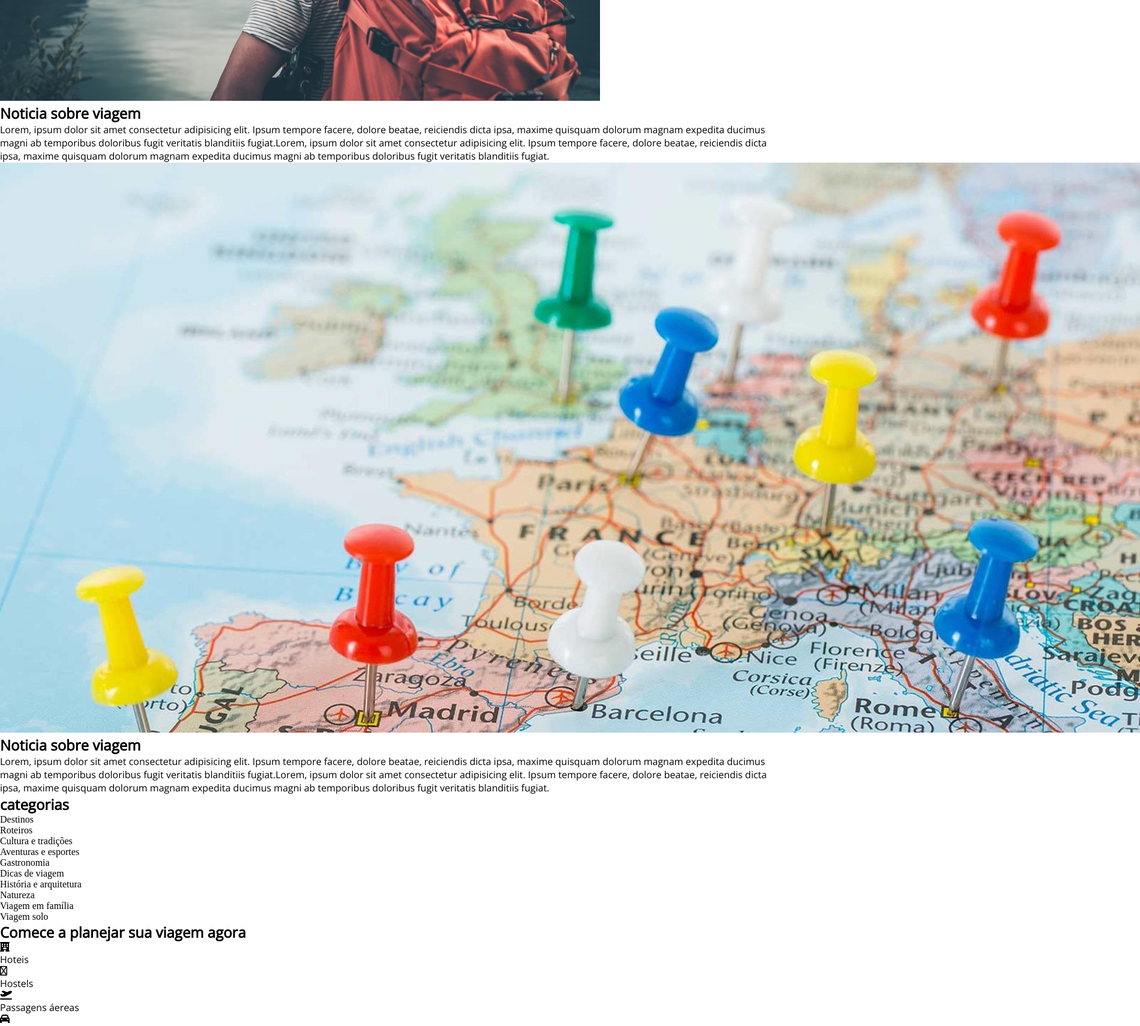
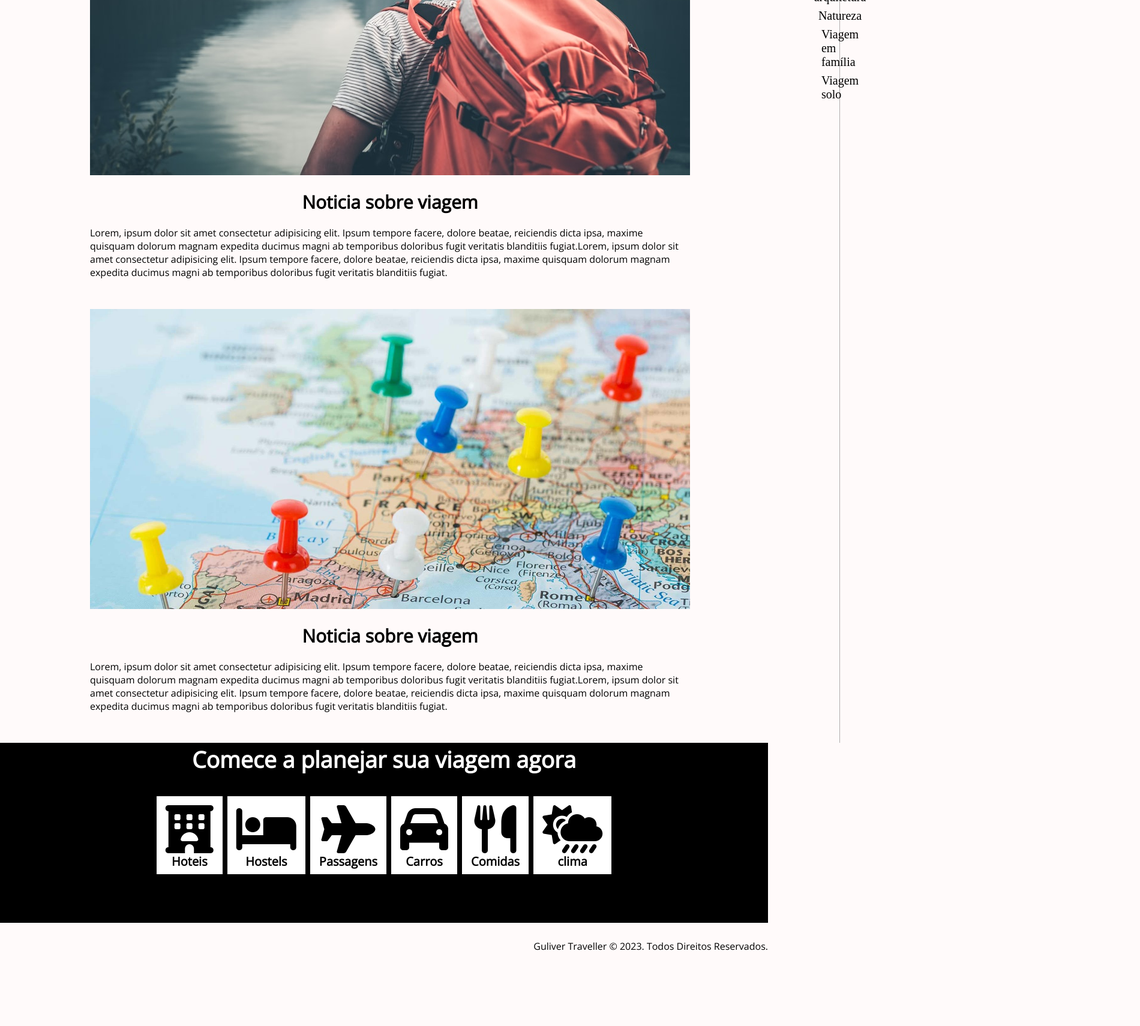
Before and after one commit to Guiloou/Traveller, a plain HTML site: page index.html in a window 1280 px wide. Shown: the part 1060-2770 px from the top of the page at 60% size, 1900 px wide, since content can reach past the window. After the commit the page ends 2648 px from the top, so only its background shows below. Drawn offline with nearby package versions, Linux system fonts and the light colour scheme.

Commit message:
finished project

```diff
--- a/css/style.css
+++ b/css/style.css
@@ -5,10 +5,22 @@
     margin: 0;
     padding: 0;
     box-sizing: border-box;
+
+
 }
 
-a {
+body{
+    background-color: #FFFAFA
+}
+
+a:visited, a:active, a {
+    color: #000;
     text-decoration: none;
+    font-size: 20px;
+}
+
+a:hover{
+    color: #973e3e;
 }
 
 h1 {
@@ -19,3 +31,145 @@ h1 {
 p, h2 {
     font-family: 'Open Sans', sans-serif;
 }
+
+.cabecalho {
+    width: 100%;
+    height: 80px;
+    display: flex;
+    justify-content: space-between;
+
+}
+
+.titulo_logo{
+
+    width: 200px;
+    margin:20px;
+
+}
+
+.menu{
+
+    margin:30px;
+
+}
+.menu a {
+    margin: 0 12px;
+}
+
+.banner {
+    width: 100%;
+    height: 280px;
+
+}
+
+.why {
+    text-align: center;
+    font-size: 30px;
+    margin-top: 20px;
+    margin-bottom: 20px;
+
+}
+
+.text-why {
+    font-size: 15px;
+    margin: 20px 50px 50px 50px;
+
+}
+
+.news-box {
+    border-right: 1px solid rgba(0, 0, 0, 0.308);
+    width: 1400px;
+    float: left;
+
+
+}
+
+.news {
+
+    width: 1000px;
+    margin: 50px 150px;
+
+
+
+}
+
+.img-news {
+    width: 1000px;
+
+}
+
+.categ {
+
+    height: 400px;
+    display: flex;
+    flex-direction: column;
+    align-items: center;
+
+}
+
+.categ a{
+
+    font-size: 20px;
+    margin: 4px 0;
+}
+
+.categ h2{
+
+    padding: 20px;
+    font-size: 30px;
+}
+
+/* Comece a planejar */
+
+.planning{
+    background-color:#000;
+    width: 100%;
+    height: 300px;
+    display: flex;
+    flex-direction: column;
+    align-items: center;
+    border: 2px solid #000;
+
+
+}
+
+.list_planning_box {
+    display: flex;
+    margin-top: 32px;
+}
+
+.planning_title{
+    font-size: 25px;
+    color: #fff ;
+
+}
+
+.planning_box{
+    background-color: #fff;
+    padding: 15px;
+    border: 4px solid #000;
+    text-align:center ;
+
+}
+
+.icon{
+    font-size: 80px;
+    color: #000;
+}
+
+.planning_text{
+    height: 20px;
+    font-weight: bold;
+    color: #000;
+
+}
+
+.foot {
+    width: 100%;
+    height: 50px;
+    text-align: end;
+    display: flex;
+    justify-content: flex-end;
+    align-items: flex-end;
+
+}
--- a/index.html
+++ b/index.html
@@ -18,114 +18,151 @@
     <header>
         <div class="cabecalho">
 
-            <div>
-                <h1 class="titulo_logo">Traveller</h1>
+            <div class="titulo_logo">
+                <h1>Traveller</h1>
             </div>
 
-            <div>
 
-                <nav>
+            <nav class="menu">
                 <a href="">Inicio</a>
-                    <a href="">Minhas viagens</a>
-                    <a href="">Comece por aqui</a>
+                <a href="" class="menu_dec">Minhas viagens</a>
+                <a href="#planning" class="menu_dec">Comece por aqui</a>
             </nav>
-            </div>
+
+
         </div>
 
 
         <!-- Banner -->
         <div>
 
-            <img src="./images/Travel_banner.png" alt="Comer, dormir e viajar">
+            <img src="./images/Travel_banner.png" alt="Comer, dormir e viajar" class="banner">
 
         </div>
     </header>
     <!-- Porque viajar -->
     <div>
 
-        <h2>Porque viajar?</h2>
+        <h2 class="why">Por que viajar?</h2>
 
-        <p>Lorem ipsum dolor sit amet consectetur adipisicing elit. Quos ullam, reiciendis laboriosam, facere delectus
-            debitis ipsam molestias ratione iure est similique uidem ea! Sapiente obcaecati eveniet soluta impedit
-            repudiandae ipsa!</p>
+        <p class="text-why">Lorem ipsum dolor sit, amet consec tetur adipisicing elit. Doloremque perspiciatis fugit
+            explicabo reprehenderit cumque eos incidunt, accusamus dicta magni dolorem, aspernatur animi ab? Aliquid sed
+            et nam animi, necessitatibus iure corrupti omnis quaerat culpa numquam dignissimos accusamus repudiandae
+            debitis. Quisquam, veniam vel soluta tenetur porro illum doloremque veritatis nobis atque, aliquid
+            perspiciatis. Ipsum, facilis harum doloribus in possimus aperiam officiis quibusdam consequatur nihil
+            incidunt dolorem laborum! Repellendus repudiandae blanditiis sequi ab animi voluptates amet, ipsa voluptas!
+            Minus dolorum quos, saepe atque error et tenetur incidunt! Nostrum reiciendis perferendis enim, officiis
+            sequi debitis dolorem corrupti officia quod maxime labore aspernatur. Exercitationem, iure nemo corporis sit
+            modi quae. Laborum distinctio nihil nemo, illo quod odio enim placeat quasi, totam voluptatum impedit libero
+            et numquam. Molestiae, repudiandae sapiente! Dolores, excepturi repudiandae alias exercitationem culpa nulla
+            doloremque magnam aut. Quidem, reprehenderit facere! Ducimus nihil.</p>
 
     </div>
 
     <!-- Noticia 1 -->
-    <div>
-        <img src="./images/noticia_1.jpg" alt="Noticia 1">
+    <div class="news-box">
+        <div class="news">
+            <img src="./images/noticia_1.jpg" alt="Noticia 1" class="img-news">
 
-        <h2>Noticia sobre viagem</h2>
+            <h2 class="why">Noticia sobre viagem</h2>
 
             <p>Lorem, ipsum dolor sit amet consectetur adipisicing elit. Ipsum tempore facere, dolore beatae, reiciendis
-            dicta ipsa, maxime quisquam dolorum magnam expedita ducimus magni ab temporibus doloribus fugit veritatis
+                dicta ipsa, maxime quisquam dolorum magnam expedita ducimus magni ab temporibus doloribus fugit
+                veritatis
                 blanditiis fugiat.Lorem, ipsum dolor sit amet consectetur adipisicing elit. Ipsum tempore facere, dolore
-            beatae, reiciendis dicta ipsa, maxime quisquam dolorum magnam expedita ducimus magni ab temporibus doloribus
+                beatae, reiciendis dicta ipsa, maxime quisquam dolorum magnam expedita ducimus magni ab temporibus
+                doloribus
                 fugit veritatis blanditiis fugiat.</p>
         </div>
 
         <!-- Noticia 2 -->
-    <div>
-        <img src="./images/noticia_2.jpg" alt="Noticia 1">
+        <div class="news">
+            <img src="./images/noticia_2.jpg" alt="Noticia 1" class="img-news">
 
-        <h2>Noticia sobre viagem</h2>
+            <h2 class="why">Noticia sobre viagem</h2>
 
             <p>Lorem, ipsum dolor sit amet consectetur adipisicing elit. Ipsum tempore facere, dolore beatae, reiciendis
-            dicta ipsa, maxime quisquam dolorum magnam expedita ducimus magni ab temporibus doloribus fugit veritatis
+                dicta ipsa, maxime quisquam dolorum magnam expedita ducimus magni ab temporibus doloribus fugit
+                veritatis
                 blanditiis fugiat.Lorem, ipsum dolor sit amet consectetur adipisicing elit. Ipsum tempore facere, dolore
-            beatae, reiciendis dicta ipsa, maxime quisquam dolorum magnam expedita ducimus magni ab temporibus doloribus
+                beatae, reiciendis dicta ipsa, maxime quisquam dolorum magnam expedita ducimus magni ab temporibus
+                doloribus
                 fugit veritatis blanditiis fugiat.</p>
+        </div>
     </div>
 
     <!-- Categorias -->
-    <div>
-        <h2>categorias</h2>
-        <ul>
-            <li>Destinos</li>
-            <li>Roteiros</li>
-            <li>Cultura e tradições</li>
-            <li>Aventuras e esportes</li>
-            <li>Gastronomia</li>
-            <li>Dicas de viagem</li>
-            <li>História e arquitetura</li>
-            <li>Natureza</li>
-            <li>Viagem em família</li>
-            <li>Viagem solo</li>
-        </ul>
+    <div class="categ">
+        <h2>Categorias</h2>
 
-    </div>
-
-    <!-- Comece a planejar sua viagem  -->
-
-    <div>
-        <h2>Comece a planejar sua viagem agora</h2>
-        <i class="fa-solid fa-hotel"></i>
-        <p>Hoteis</p>
-        <i class="fa-regular fa-hotel"></i>
-        <p>Hostels</p>
-        <i class="fa-solid fa-plane-departure"></i>
-        <p>Passagens áereas</p>
-        <i class="fa-solid fa-car"></i>
-        <p>Aluguel de carros</p>
-        <i class="fa-solid fa-utensils"></i>
-        <p>Comidas tipicas brasileiras</p>
-        <i class="fa-solid fa-cloud-sun-rain"></i>
-        <p>Verifique o clima</p>
+        <a href="">Destinos</a>
+        <a href="">Roteiros</a>
+        <a href="">Cultura e tradições</a>
+        <a href="">Aventuras e esportes</a>
+        <a href="">Gastronomia</a>
+        <a href="">Dicas de viagem</a>
+        <a href="">História e arquitetura</a>
+        <a href="">Natureza</a>
+        <a href="">Viagem em família</a>
+        <a href="">Viagem solo</a>
 
 
     </div>
 
-    <!-- Contatos e parcerias -->
 
-    <div>
-        <h2>Contatos e parcerias</h2>
+    <!-- Comece a planejar sua viagem  -->
 
+    <div class="planning" id="planning">
+        <div class="planning_title">
+            <h2>Comece a planejar sua viagem agora</h2>
+        </div>
+
+        <div class="list_planning_box">
+
+            <a href="https://www.airbnb.com.br/" target="_blank" class="planning_box">
+                <div><i class="fa-solid fa-hotel icon"></i>
+                    <p class="planning_text">Hoteis</p>
+                </div>
+            </a>
+
+            <a href="https://www.hostelworld.com/?source=affiliate-PHG-1101liW4e&affiliate=PHG&ref_id=1100lwCvupLY"
+                target="_blank">
+                <div class="planning_box"><i class="fa-sharp fa-solid fa-bed icon"></i>
+                    <p class="planning_text">Hostels</p>
+                </div>
+            </a>
+
+            <a href="https://www.google.com/flights?q=passagens+aereas&sxsrf=AJOqlzXBHmxNwJAhMW1KdXtNQpCcMjaKXQ:1679330822031&source=lnms&impression_in_search=true&mode_promoted=true&tbm=flm&sa=X&ved=2ahUKEwiO2-3o-ur9AhVAr5UCHXu8DW0Q_AUoAXoECAMQAw"
+                target="_blank">
+                <Div class="planning_box"><i class="fa-solid fa-plane icon"></i>
+                    <p class="planning_text">Passagens</p>
+                </Div>
+            </a>
+
+            <a href="https://www.rentcars.com/pt-br/?gclid=CjwKCAjwiOCgBhAgEiwAjv5whKVJUvPtBXcffHwcLDWFye7gSwBve1QOj5JkX0XXvPCDd6vZpRMZBhoCzoQQAvD_BwE"
+                target="_blank">
+                <div class="planning_box"><i class="fa-solid fa-car icon"></i>
+                    <p class="planning_text">Carros</p>
+                </div>
+            </a>
+
+            <a href="https://www.melhoresdestinos.com.br/comidas-tipicas-brasil.html" target="_blank">
+                <div class="planning_box"><i class="fa-solid fa-utensils icon"></i>
+                    <p class="planning_text">Comidas</p>
+                </div>
+            </a>
+
+            <a href="https://www.climatempo.com.br/" target="_blank">
+                <div class="planning_box"><i class="fa-solid fa-cloud-sun-rain icon"></i>
+                    <p class="planning_text">clima</p>
+                </div>
+            </a>
 
         </div>
+    </div>
 
-    <footer>
+    <footer class="foot">
         <p>Guliver Traveller © 2023. Todos Direitos Reservados.</p>
-        <p>Redes sociais</p>
 
 
     </footer>
```
Lines whose indentation alone changed are shown as unchanged.
